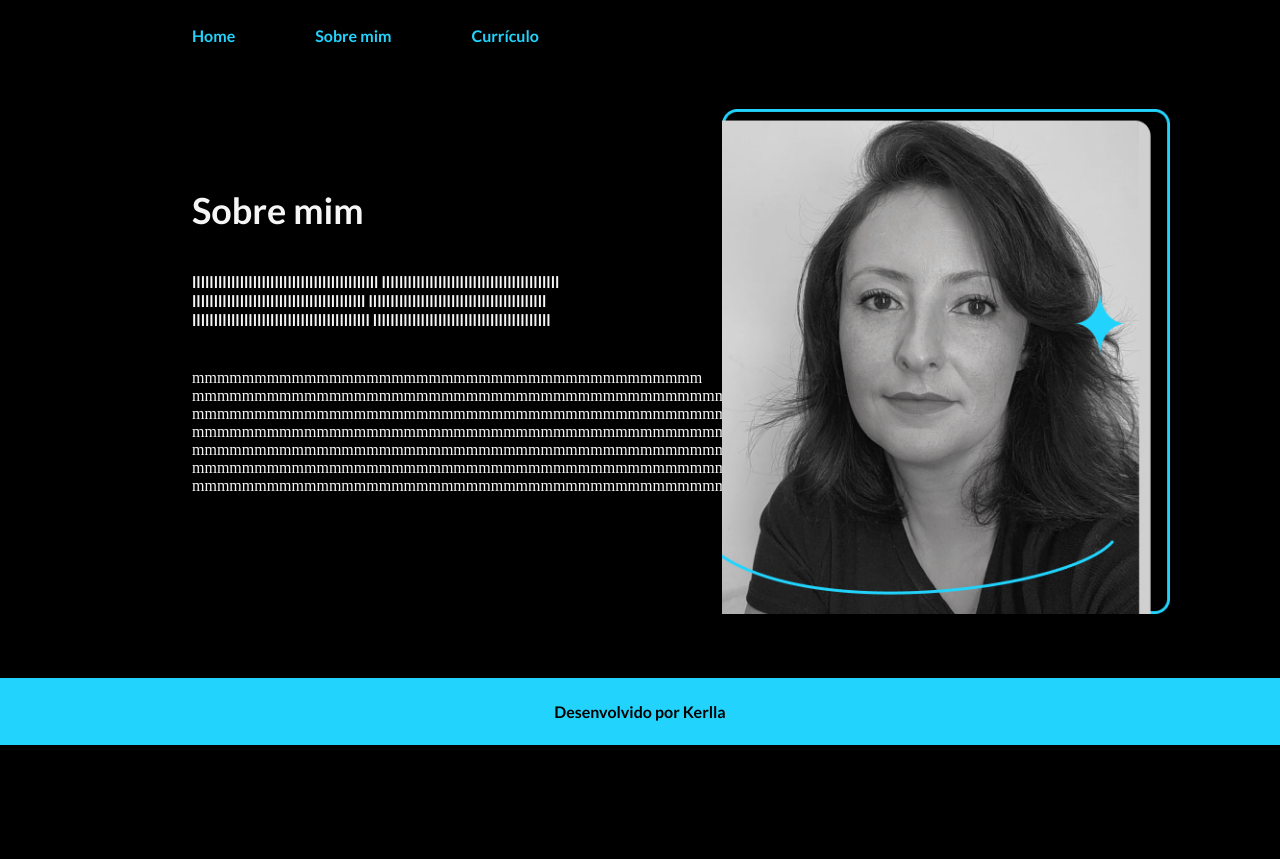
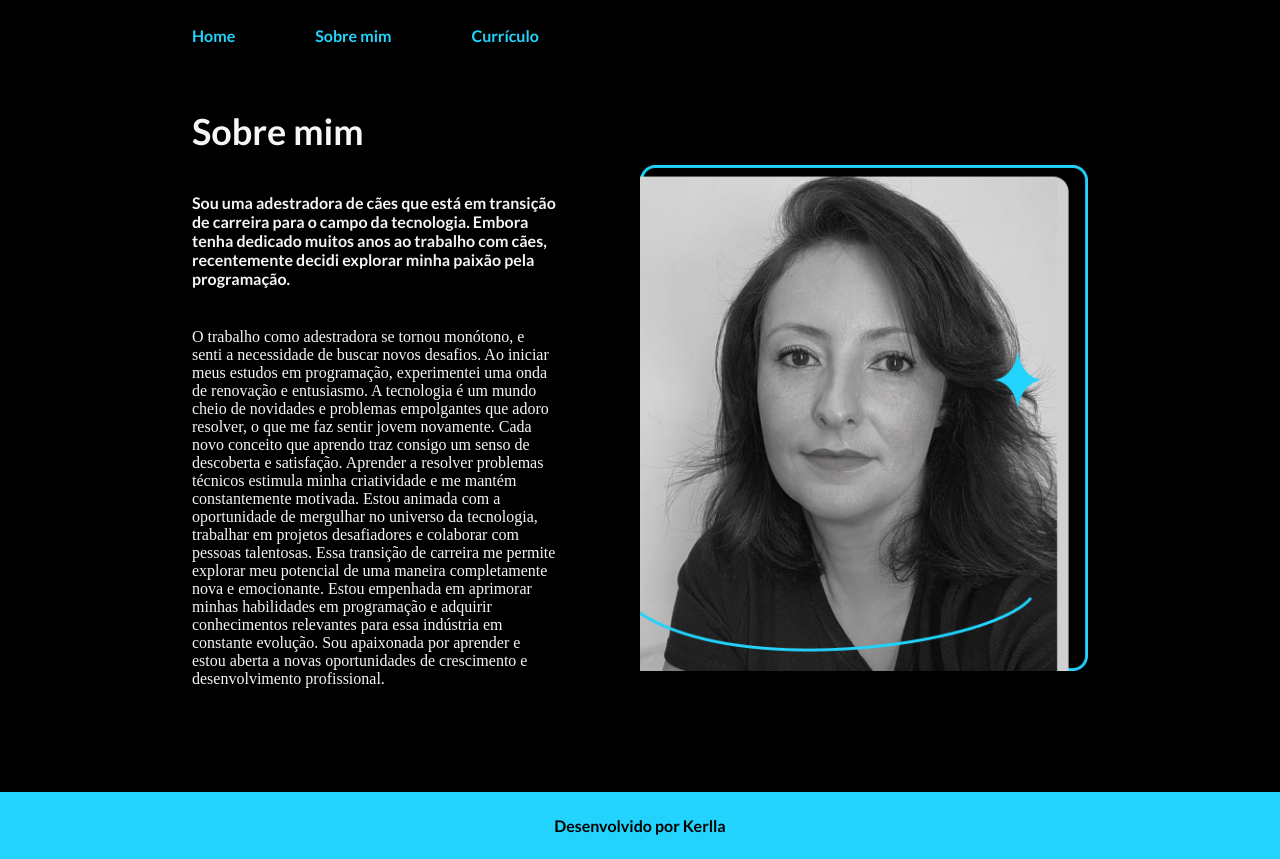
Before and after one commit to kerllare/Primeira-pagina-web, a plain HTML site: page about.html in a window 1280 px wide. Before the commit the page ends 800 px from the top, so only its background shows below. Drawn offline with Linux system fonts and the light colour scheme.

Commit message:
Escrevi o "sobre mim" e alterei a frase inicial

```diff
--- a/about.html
+++ b/about.html
@@ -19,20 +19,19 @@
     <main class="apresentacao">
         <section class="apresentacao__conteudo">
             <h1 class="apresentacao__conteudo__titulo">Sobre mim</h1>
-            <p class="apresentacao__conteudo__texto">lllllllllllllllllllllllllllllllllllllllllll
-                lllllllllllllllllllllllllllllllllllllllll
-                llllllllllllllllllllllllllllllllllllllll
-                lllllllllllllllllllllllllllllllllllllllll
-                lllllllllllllllllllllllllllllllllllllllll
-                lllllllllllllllllllllllllllllllllllllllll
+            <p class="apresentacao__conteudo__texto">Sou uma adestradora de cães que está em transição de carreira para o campo da tecnologia. Embora tenha dedicado muitos anos ao trabalho com cães, recentemente decidi explorar minha paixão pela programação.
+
+
             </p class="apresentacao__conteudo__texto">
-            mmmmmmmmmmmmmmmmmmmmmmmmmmmmmmmmmmmmmmmmm
-                mmmmmmmmmmmmmmmmmmmmmmmmmmmmmmmmmmmmmmmmmmm
-                mmmmmmmmmmmmmmmmmmmmmmmmmmmmmmmmmmmmmmmmmmmm
-                mmmmmmmmmmmmmmmmmmmmmmmmmmmmmmmmmmmmmmmmmmmmmm
-                mmmmmmmmmmmmmmmmmmmmmmmmmmmmmmmmmmmmmmmmmmmmm
-                mmmmmmmmmmmmmmmmmmmmmmmmmmmmmmmmmmmmmmmmmmmmmmm
-                mmmmmmmmmmmmmmmmmmmmmmmmmmmmmmmmmmmmmmmmmmmmmm
+            O trabalho como adestradora se tornou monótono, e senti a necessidade de buscar novos desafios. Ao iniciar meus estudos em programação, experimentei uma onda de renovação e entusiasmo. A tecnologia é um mundo cheio de novidades e problemas empolgantes que adoro resolver, o que me faz sentir jovem novamente.
+
+Cada novo conceito que aprendo traz consigo um senso de descoberta e satisfação. Aprender a resolver problemas técnicos estimula minha criatividade e me mantém constantemente motivada.
+
+Estou animada com a oportunidade de mergulhar no universo da tecnologia, trabalhar em projetos desafiadores e colaborar com pessoas talentosas. Essa transição de carreira me permite explorar meu potencial de uma maneira completamente nova e emocionante.
+
+Estou empenhada em aprimorar minhas habilidades em programação e adquirir conhecimentos relevantes para essa indústria em constante evolução. Sou apaixonada por aprender e estou aberta a novas oportunidades de crescimento e desenvolvimento profissional.
+
+
             </p>
         </section>
         <img class="apresentacao__imagem" src="./assets/foto figma.png" alt="foto Kerlla"
```
Also changed, not shown: index.html (+1 -1 lines).
